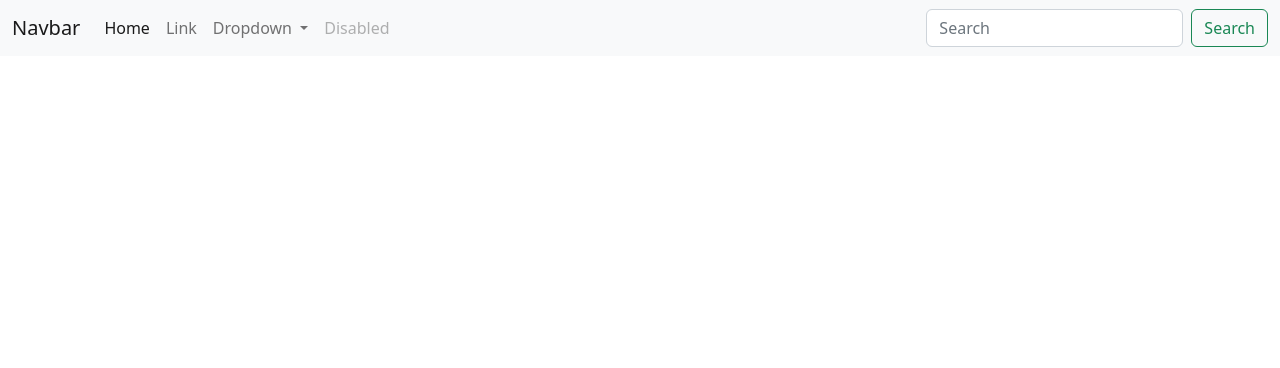
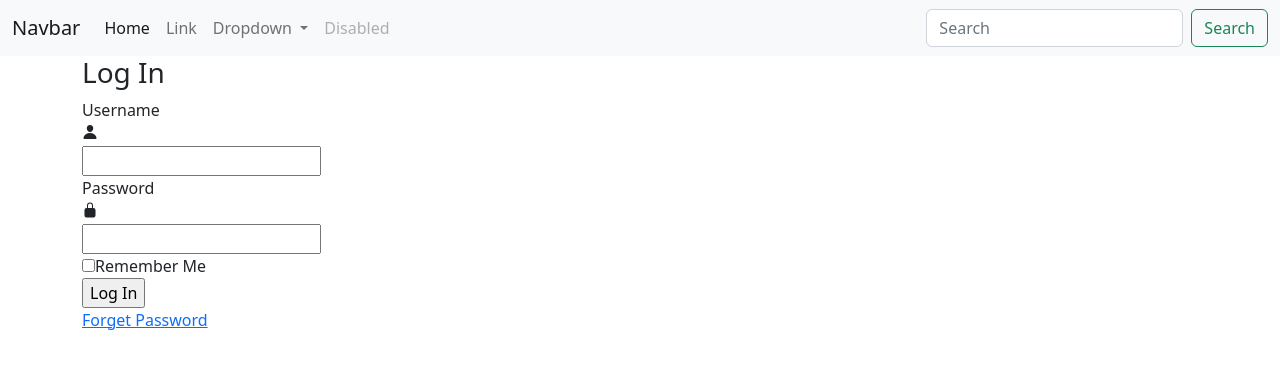
Before and after one commit to SPYDYHAPPY/mycode, a plain HTML site: page index.html in a window 1280 px wide. Drawn offline with nearby package versions, Linux system fonts and the light colour scheme.

Commit message:
login form added in login branch

```diff
--- a/index.html
+++ b/index.html
@@ -1,16 +1,27 @@
-<!doctype html>
+<!DOCTYPE html>
 <html lang="en">
   <head>
-    <meta charset="utf-8">
-    <meta name="viewport" content="width=device-width, initial-scale=1">
+    <meta charset="utf-8" />
+    <meta name="viewport" content="width=device-width, initial-scale=1" />
     <title>Bootstrap demo</title>
-    <link href="https://cdn.jsdelivr.net/npm/bootstrap@5.2.2/dist/css/bootstrap.min.css" rel="stylesheet" >
+    <link
+      href="https://cdn.jsdelivr.net/npm/bootstrap@5.2.2/dist/css/bootstrap.min.css"
+      rel="stylesheet"
+    />
   </head>
   <body>
     <nav class="navbar navbar-expand-lg bg-light">
       <div class="container-fluid">
         <a class="navbar-brand" href="#">Navbar</a>
-          <button class="navbar-toggler" type="button" data-bs-toggle="collapse" data-bs-target="#navbarSupportedContent" aria-controls="navbarSupportedContent" aria-expanded="false" aria-label="Toggle navigation">
+        <button
+          class="navbar-toggler"
+          type="button"
+          data-bs-toggle="collapse"
+          data-bs-target="#navbarSupportedContent"
+          aria-controls="navbarSupportedContent"
+          aria-expanded="false"
+          aria-label="Toggle navigation"
+        >
           <span class="navbar-toggler-icon"></span>
         </button>
         <div class="collapse navbar-collapse" id="navbarSupportedContent">
@@ -22,14 +33,22 @@
               <a class="nav-link" href="#">Link</a>
             </li>
             <li class="nav-item dropdown">
-                <a class="nav-link dropdown-toggle" href="#" role="button" data-bs-toggle="dropdown" aria-expanded="false">
+              <a
+                class="nav-link dropdown-toggle"
+                href="#"
+                role="button"
+                data-bs-toggle="dropdown"
+                aria-expanded="false"
+              >
                 Dropdown
               </a>
               <ul class="dropdown-menu">
                 <li><a class="dropdown-item" href="#">Action</a></li>
                 <li><a class="dropdown-item" href="#">Another action</a></li>
-                  <li><hr class="dropdown-divider"></li>
-                  <li><a class="dropdown-item" href="#">Something else here</a></li>
+                <li><hr class="dropdown-divider" /></li>
+                <li>
+                  <a class="dropdown-item" href="#">Something else here</a>
+                </li>
               </ul>
             </li>
             <li class="nav-item">
@@ -37,12 +56,60 @@
             </li>
           </ul>
           <form class="d-flex" role="search">
-              <input class="form-control me-2" type="search" placeholder="Search" aria-label="Search">
-              <button class="btn btn-outline-success" type="submit">Search</button>
+            <input
+              class="form-control me-2"
+              type="search"
+              placeholder="Search"
+              aria-label="Search"
+            />
+            <button class="btn btn-outline-success" type="submit">
+              Search
+            </button>
           </form>
         </div>
       </div>
     </nav>
+
+    <div class="container">
+      <form>
+        <h3>Log In</h3>
+        <div class="inputBox">
+          <span>Username</span>
+          <div class="box">
+            <div class="icon">
+              <ion-icon name="person"></ion-icon>
+            </div>
+            <input type="text" />
+          </div>
+        </div>
+        <div class="inputBox">
+          <span>Password</span>
+          <div class="box">
+            <div class="icon">
+              <ion-icon name="lock-closed"></ion-icon>
+            </div>
+            <input type="password" />
+          </div>
+        </div>
+        <label> <input type="checkbox" />Remember Me </label>
+        <div class="inputBox">
+          <div class="box">
+            <input type="submit" value="Log In" />
+          </div>
+        </div>
+        <a href="#" class="forgot">Forget Password</a>
+      </form>
+    </div>
+
+    <script
+      type="module"
+      src="https://unpkg.com/ionicons@5.5.2/dist/ionicons/ionicons.esm.js"
+    ></script>
+    <script
+      nomodule
+      src="https://unpkg.com/ionicons@5.5.2/dist/ionicons/ionicons.js"
+    ></script>
+
     <script src="https://cdn.jsdelivr.net/npm/bootstrap@5.2.2/dist/js/bootstrap.bundle.min.js"></script>
   </body>
 </html>
--- a/style.css
+++ b/style.css
@@ -0,0 +1,139 @@
+* {
+    margin: 0;
+    padding: 0;
+    box-sizing: border-box;
+    font-family: 'Poppins', sans-serif;
+}
+
+body {
+    display: flex;
+    justify-content: center;
+    align-items: center;
+    min-height: 100vh;
+    background: #1F1C23;
+}
+
+.container {
+    position: relative;
+    width: 350px;
+    min-height: 500px;
+    display: flex;
+    justify-content: center;
+    align-items: center;
+    background: #1F1C23;
+    box-shadow: 25px 25px 75px rgba(0, 0, 0, 0.25),
+        10px 10px 70px rgba(0, 0, 0, 0.25),
+        inset 5px 5px 10px rgba(0, 0, 0, 0.5),
+        inset 5px 5px 20px rgba(255, 255, 255, 0.2),
+        inset -5px -5px 15px rgba(0, 0, 0, 0.75);
+    border-radius: 30px;
+    padding: 50px;
+}
+
+form {
+    position: relative;
+    width: 100%;
+}
+
+.container h3 {
+    color: #fff;
+    font-weight: 600;
+    font-size: 2em;
+    width: 100%;
+    text-align: center;
+    margin-bottom: 30px;
+    letter-spacing: 2px;
+    text-transform: uppercase;
+}
+
+.inputBox {
+    position: relative;
+    width: 100%;
+    margin-bottom: 20px;
+
+}
+
+.inputBox span {
+    display: inline-block;
+    color: #fff;
+    margin-bottom: 10px;
+    text-transform: uppercase;
+    letter-spacing: 1px;
+    font-size: 0.75em;
+    border-left: 4px solid #fff;
+    padding-left: 4px;
+    line-height: 1em;
+}
+
+.inputBox .box {
+    display: flex;
+}
+
+.inputBox .box .icon {
+    position: relative;
+    min-width: 40px;
+    height: 40px;
+    background: #ff2c74;
+    display: flex;
+    justify-content: center;
+    align-items: center;
+    border-radius: 50%;
+    margin-right: 10px;
+    color: #fff;
+    font-size: 1.15em;
+    box-shadow: 5px 5px 7px rgba(0, 0, 0, 0.25),
+        inset 2px 2px 5px rgba(255, 255, 255, 0.2),
+        inset -3px -3px 5px rgba(0, 0, 0, 0.5);
+}
+
+.inputBox .box input {
+    position: relative;
+    width: 100%;
+    border: none;
+    outline: none;
+    padding: 10px 20px;
+    border-radius: 30px;
+    text-transform: uppercase;
+    letter-spacing: 1px;
+    font-size: 0.85em;
+    box-shadow: 5px 5px 7px rgba(0, 0, 0, 0.25),
+        inset 2px 2px 5px rgba(255, 255, 255, 0.35),
+        inset -3px -3px 5px rgba(0, 0, 0, 0.5);
+}
+
+.inputBox .box input[type="submit"] {
+    background: #1f83f2;
+    box-shadow: 5px 5px 7px rgba(0, 0, 0, 0.25),
+        inset 2px 2px 5px rgba(255, 255, 255, 0.35),
+        inset -3px -3px 5px rgba(0, 0, 0, 0.5);
+    cursor: pointer;
+    text-transform: uppercase;
+    letter-spacing: 2px;
+    font-weight: 600;
+    margin-top: 10px;
+}
+
+.inputBox .box input[type="submit"]:hover {
+    filter: brightness(1.1);
+}
+
+label {
+    color: #fff;
+    text-transform: uppercase;
+    letter-spacing: 1px;
+    font-size: 0.85em;
+    display: flex;
+    align-items: center;
+}
+
+label input {
+    margin-right: 5px;
+}
+
+.forgot {
+    color: #fff;
+    text-transform: uppercase;
+    letter-spacing: 1px;
+    font-size: 0.85em;
+    text-decoration: none;
+}
```
Lines whose indentation alone changed are shown as unchanged.
